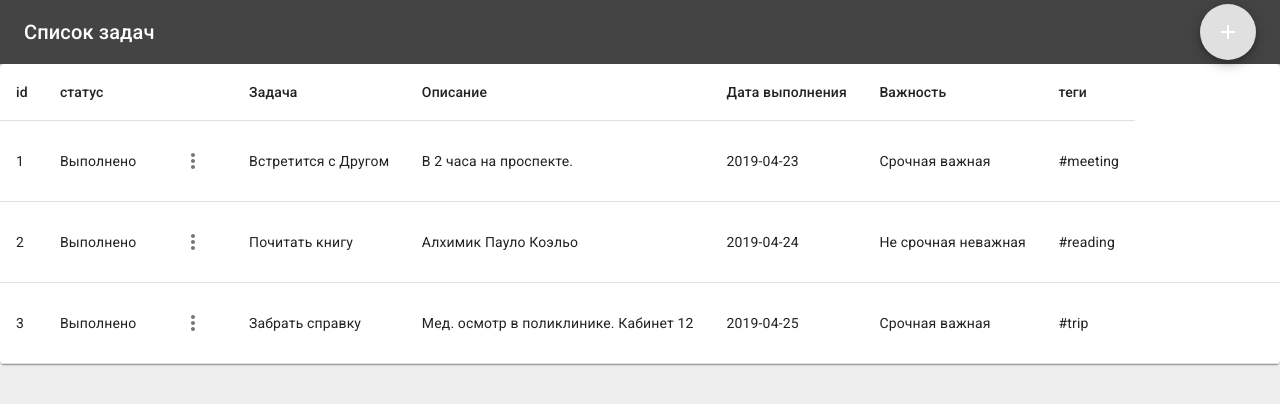
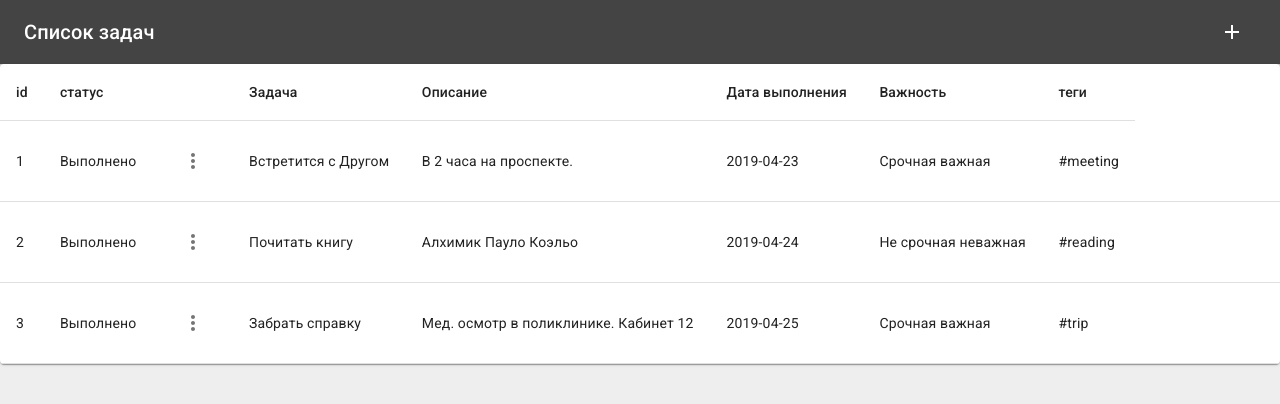
Before and after one commit to usuisora/TodosList, a React (Create React App) app: page / in a window 1280 px wide. Shown: the top 404 px of the page. Built offline with nearby package versions, Linux system fonts and the light colour scheme.

Commit message:
changing of addbutton

```diff
--- a/src/Provider.js
+++ b/src/Provider.js
@@ -33,7 +33,7 @@ import React,{createContext,useState} from 'react'
     const addTodo = (arr) =>{
         const newId =  (todos.length!==0) ? todos[todos.length-1].id+1 : 1
         var newtodo = {id: newId,isCompleted: false}
-        console.log(Object.entries(arr))
+        // console.log(Object.entries(arr))
         Object.entries(arr).forEach(row=>{
             newtodo[row[0]] = row[1]
         })
@@ -55,7 +55,7 @@ import React,{createContext,useState} from 'react'
     }
     const editTodo = (id) =>{
         var editTodo = todos.find(todo=>(todo.id===id))
-        console.log(editTodo)
+        // console.log(editTodo)
         setInitTodo({
             id: id,
             name:editTodo.name,
@@ -79,6 +79,7 @@ import React,{createContext,useState} from 'react'
                                         setIsSideOpen,
                                         editTodo,
                                         initTodo,
+                                        setInitTodo,
                                         setTodoStatus,
                                         openSnack,
                                         setOpenSnack}}>
--- a/src/components/Bar/Bar.js
+++ b/src/components/Bar/Bar.js
@@ -1,21 +1,26 @@
 import React from 'react'
 import { withStyles } from '@material-ui/core/styles';
-import {AppBar,Toolbar ,Fab,Typography} from '@material-ui/core'
+import {AppBar,Toolbar ,IconButton,Typography} from '@material-ui/core'
 import {MyContext} from '../../Provider'
 import AddIcon from '@material-ui/icons/Add';
 
-const styles = {
+const styles = theme =>({
     root: {
-      flexGrow: 1,
+      flexGrow: 1
+    },
+    title: {
+      // display: 'none',
+      // [theme.breakpoints.up('sm')]: {
+        display: 'block'
     },
     grow: {
       flexGrow: 1,
     },
     menuButton: {
       marginLeft: -12,
-      marginRight: 20,
-    },
-  };
+      marginRight: 20
+    }
+  })
 function Bar({classes}) {
     // const { classes } = props;
   return (
@@ -24,18 +29,18 @@ function Bar({classes}) {
       <div className={classes.root}>
           <AppBar position="static">
             <Toolbar>
-              <Typography variant="h6" color="inherit" className={classes.grow}>
-                Список задач
-              </Typography>
-            <Fab color="inherit" onClick={()=>setIsSideOpen(true)}>
-                <AddIcon/>
-            </Fab>
+               <Typography  variant="h6" color="inherit"   className={classes.title}>
+                  Список задач
+                </Typography>
+                <div className={classes.grow}/>
+                <IconButton color="inherit" onClick={()=>setIsSideOpen(true)}>
+                    <AddIcon />
+              </IconButton>
             </Toolbar>
           </AppBar>
         </div>}
-</MyContext.Consumer>
-
-  )
+  </MyContext.Consumer> )
 }
 
+
 export default withStyles(styles)(Bar)
--- a/src/components/Main/TodosBody.js
+++ b/src/components/Main/TodosBody.js
@@ -22,7 +22,7 @@ function TodosBody() {
    <MyContext.Consumer>
         {({todos})=>(
             <TableBody>
-                {console.log(todos)}
+                {/* {console.log(todos)} */}
               {todos.map(todo => (
                 <Fragment key={todo.id}>
                    <Row todo={todo}/>
--- a/src/components/SideBar/SideBar.js
+++ b/src/components/SideBar/SideBar.js
@@ -1,9 +1,8 @@
-import React,{useState} from 'react'
+import React from 'react'
 import {Typography, Drawer,AppBar,Toolbar, Divider} from '@material-ui/core'
 import SideForm from './SideForm'
 import { withStyles } from '@material-ui/core/styles';
 import {MyContext} from '../../Provider'
-import Alert from '../Alert'
 const styles = theme => ({
   header: {
    position: 'relative',
@@ -16,15 +15,23 @@ const styles = theme => ({
 
 
 function SideBar({classes}) {
-  // const [openSnack, setOpenSnack] = useState(false);
 
   return (
      <MyContext.Consumer>
-     {({importance,addTodo,isSideOpen,setIsSideOpen,initTodo,openSnack, setOpenSnack})=>(
+     {({importance,addTodo,isSideOpen,setIsSideOpen,initTodo,setInitTodo, setOpenSnack})=>(
           <Drawer anchor="right"
                   open={isSideOpen}
                   onClose={()=>{
-                     setOpenSnack(true)
+                    {/* console.log(initTodo) */}
+                    if(initTodo.name == null)
+                    {
+                      {/* setOpenSnack(false) */}
+                      setIsSideOpen(false)
+                    }
+                    else{
+                      setOpenSnack(true)
+                    }
+                    setInitTodo({})
                   }}>
 
                   {/* <Typography align = 'center' variant="h6" color="" className={classes.grow}>
@@ -41,7 +48,7 @@ function SideBar({classes}) {
 
                   <Divider/>
 
-                  <SideForm openSnack = {openSnack} setOpenSnack={setOpenSnack} importance={importance} addTodo ={addTodo} setIsSideOpen={setIsSideOpen}  initTodo= {initTodo} />
+                  <SideForm setInitTodo ={setInitTodo}  importance={importance} addTodo ={addTodo} setIsSideOpen={setIsSideOpen}  initTodo= {initTodo} />
 
                   </Drawer>
 
--- a/src/components/SideBar/SideForm.js
+++ b/src/components/SideBar/SideForm.js
@@ -30,7 +30,7 @@ const styles = theme =>createStyles({
 })
 
 
-function SideForm({classes,importance, addTodo,setIsSideOpen,initTodo,setOpenSnack}) {
+function SideForm({classes,importance, addTodo,setIsSideOpen,initTodo,setOpenSnack,setInitTodo}) {
     const initDate = new Date().toISOString().substring(0,10)
 
     const [newtodo, setNewtodo] = useState(initTodo);
@@ -42,13 +42,18 @@ function SideForm({classes,importance, addTodo,setIsSideOpen,initTodo,setOpenSna
 
     const handleChange=({target:{value,name}})=>{
       if(name === 'todo'){
-         setNewtodo({...newtodo,name:value})
+        //  setNewtodo({...newtodo,name:value})
+         setInitTodo({...newtodo,name:value})
+        //  setInitTodo({name:value})
+
       }
       else{
-        setNewtodo({...newtodo,[name]:value})
+        // setNewtodo({...newtodo,[name]:value});
+        setInitTodo({...initTodo,[name]:value})
 
       }
     }
+
   return (
     <Fragment>
     <form  className = {classes.root}>
@@ -58,7 +63,7 @@ function SideForm({classes,importance, addTodo,setIsSideOpen,initTodo,setOpenSna
             multiline
             rowsMax="1"
             label="Заголовок задачи"
-            value={newtodo.name}
+            value={initTodo.name}
             onChange={handleChange}
             InputProps={{
                 startAdornment: (
@@ -123,13 +128,13 @@ function SideForm({classes,importance, addTodo,setIsSideOpen,initTodo,setOpenSna
      <Divider/>
 
         <Button  color="primary" onClick={()=>{
-          console.log('new',newtodo)
-                                                  if(newtodo.name ==null){
+          console.log('new',initTodo)
+                                                  if(initTodo.name ==null){
                                                     alert('Введите пожалуйта задачу')
 
                                                   }
                                                   else{
-                                                    addTodo(newtodo);
+                                                    addTodo(initTodo);
                                                   setTimeout(()=>{
                                                      setIsSideOpen(false);
                                                   },2000)
@@ -141,7 +146,7 @@ function SideForm({classes,importance, addTodo,setIsSideOpen,initTodo,setOpenSna
 
                                                }}
                                                   >Сохранить</Button>
-        <Button  color="secondary" onClick={()=>{setIsSideOpen(false);setOpenSnack(false)}}>Отмена</Button>
+        <Button  color="secondary" onClick={()=>{setIsSideOpen(false)}}>Отмена</Button>
         <CircularProgress style= {progressStyle} />
 
 </Fragment>
```
